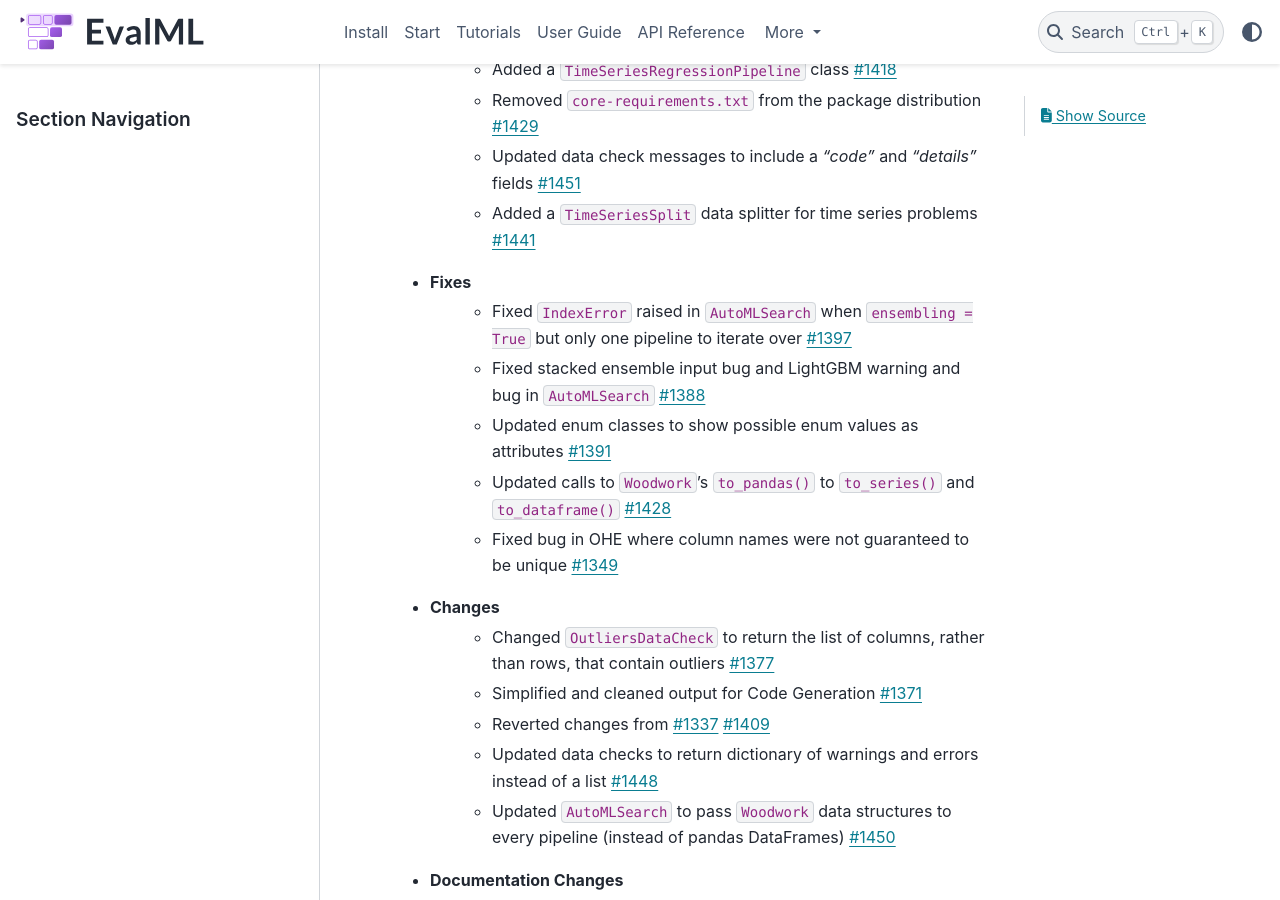
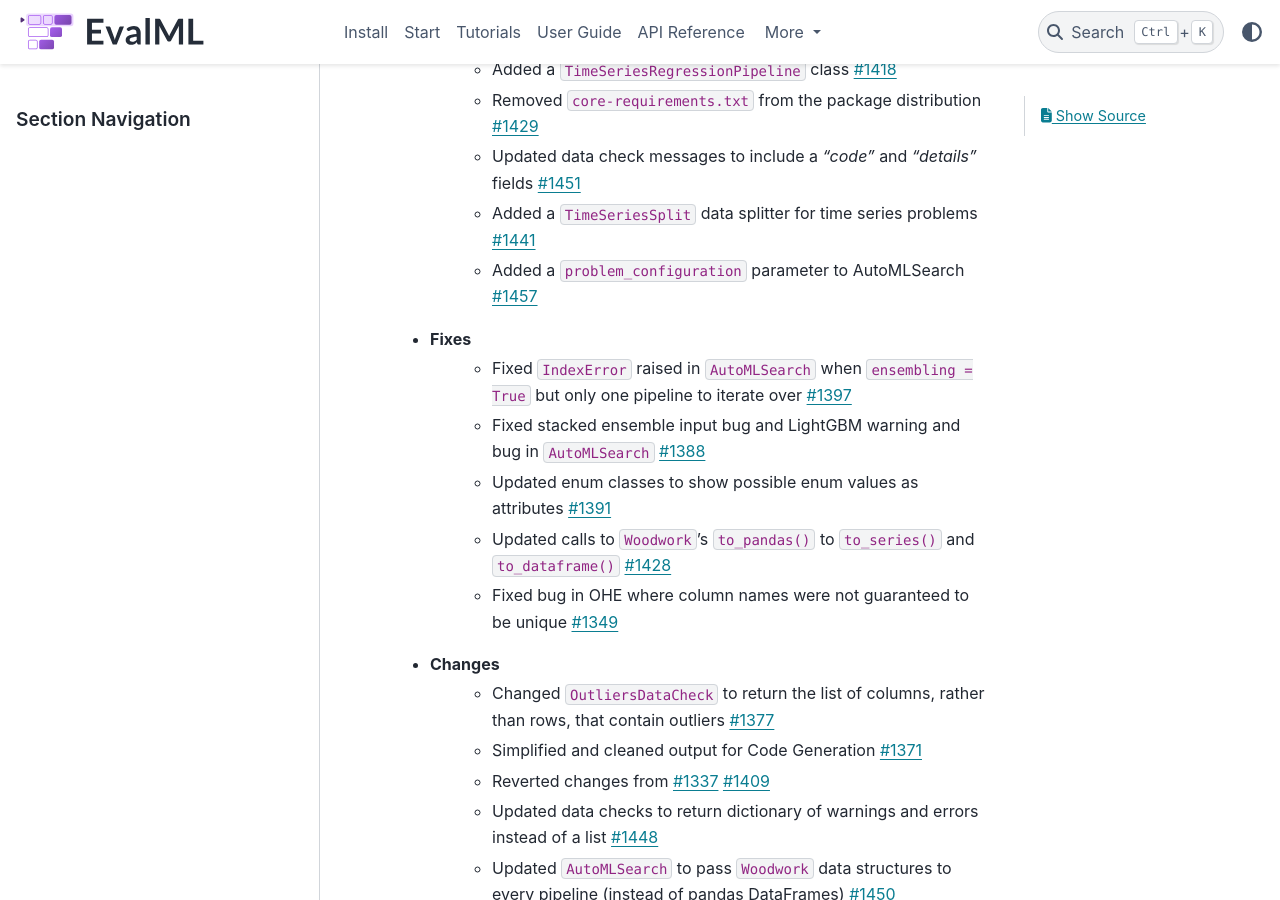
Before and after one commit to alteryx/evalml, a Sphinx documentation site: the page built from docs/source/release_notes.rst, in a window 1280 px wide and 900 px high, scrolled down 731 px. Built offline with Sphinx 7.4.7 and the PyData theme 0.15.4, drawn with Linux system fonts in a browser that asks for light colours; comment, search, counter and statistics services are not loaded.

Commit message:
Adding PR 1457 to release notes.

```diff
--- a/docs/source/release_notes.rst
+++ b/docs/source/release_notes.rst
@@ -18,6 +18,7 @@ Release Notes
         * Removed ``core-requirements.txt`` from the package distribution :pr:`1429`
         * Updated data check messages to include a `"code"` and `"details"` fields :pr:`1451`
         * Added a ``TimeSeriesSplit`` data splitter for time series problems :pr:`1441`
+        * Added a ``problem_configuration`` parameter to AutoMLSearch :pr:`1457`
     * Fixes
         * Fixed ``IndexError`` raised in ``AutoMLSearch`` when ``ensembling = True`` but only one pipeline to iterate over :pr:`1397`
         * Fixed stacked ensemble input bug and LightGBM warning and bug in ``AutoMLSearch`` :pr:`1388`
```
